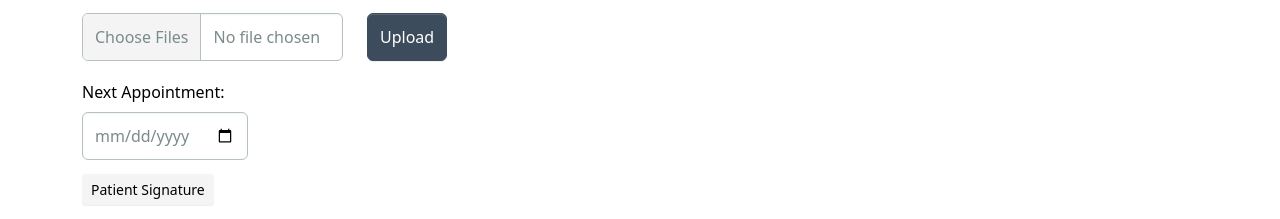
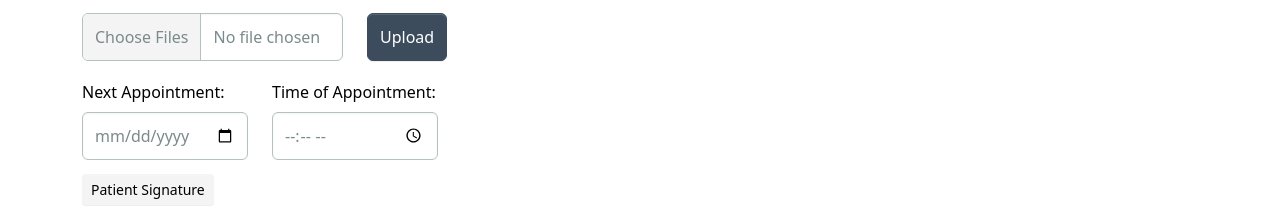
Before and after one commit to rocumen/iya-dental-clinic, a React (Create React App) app in the folder frontend/: page /patients/createProcedure/1 in a window 1280 px wide. Shown: the part 1189-1408 px from the top of the page. Built offline with nearby package versions, Linux system fonts and the light colour scheme; no server answers; sample sign-in values are in the browser's storage; what @react-pdf/renderer would draw is missing.

Commit message:
added appointment Time

```diff
--- a/frontend/src/screens/ProcedureDetails.js
+++ b/frontend/src/screens/ProcedureDetails.js
@@ -225,7 +225,8 @@ const ProcedureDetails = () => {
                   <tr>
                     <td className="text-center">Next Appointment:</td>
                     <td className="text-center">
-                      {p.nextAppointment ? formatDate(p.nextAppointment) : "-"}
+                      {p.nextAppointment ? formatDate(p.nextAppointment) : "-"}{" "}
+                      | {p.appointmentTime ? p.appointmentTime : "-"}
                     </td>
                   </tr>
                 </React.Fragment>
--- a/frontend/src/screens/ProcedureScreen.js
+++ b/frontend/src/screens/ProcedureScreen.js
@@ -46,6 +46,7 @@ const ProcedureScreen = () => {
   const [balance, setBalance] = useState(null);
   const [previousBalance, setPreviousBalance] = useState(null);
   const [nextAppointment, setNextAppointment] = useState("");
+  const [appointmentTime, setAppointmentTime] = useState("");
   const [rx, setRx] = useState([{ url: "", id: "" }]);
   const [procedureSignature, setProcedureSignature] = useState({
     url: "",
@@ -74,6 +75,7 @@ const ProcedureScreen = () => {
     setBalance(balance);
     setPreviousBalance(previousBalance);
     setNextAppointment(nextAppointment);
+    setAppointmentTime(appointmentTime);
     setRx(rx);
     setProcedureSignature(procedureSignature);
   }, [
@@ -88,6 +90,7 @@ const ProcedureScreen = () => {
     rx,
     procedureSignature,
     previousBalance,
+    appointmentTime,
   ]);
 
   // const handleFileUpload = async (e) => {
@@ -197,6 +200,7 @@ const ProcedureScreen = () => {
         procedureSignature,
         installment,
         previousBalance,
+        appointmentTime,
       }).unwrap();
 
       setSubmitted(true);
@@ -274,6 +278,25 @@ const ProcedureScreen = () => {
   ];
   const handleProcedureTypeChange = (e) => {
     setProcedureType(e.target.value);
+  };
+
+  const handleTimeChange = (e) => {
+    // Splitting the time string to separate hours and minutes
+    const [hours, minutes] = e.target.value.split(":");
+
+    // Checking if the selected time is in the afternoon
+    const isPM = parseInt(hours) >= 12;
+
+    // Converting hours to 12-hour format
+    const twelveHourFormat = parseInt(hours) % 12 || 12;
+
+    // Combining hours, minutes, and AM/PM
+    const formattedTime = `${twelveHourFormat}:${minutes} ${
+      isPM ? "PM" : "AM"
+    }`;
+
+    // Setting the formatted time to state
+    setAppointmentTime(formattedTime);
   };
 
   /*
@@ -574,6 +597,15 @@ const ProcedureScreen = () => {
               )}
             </Form.Group>
           </Col>
+          <Col md={2}>
+            <Form.Group controlId="appointmentTime" className="my-2">
+              <Form.Label>Time of Appointment:</Form.Label>
+              <Form.Control
+                type="time"
+                onChange={handleTimeChange}
+              ></Form.Control>
+            </Form.Group>
+          </Col>
         </Row>
         <Row className="justify-content-start my-1">
           <Col>
```
Also changed, not shown: 6 other files (tests, documents, lock files or other folders).
